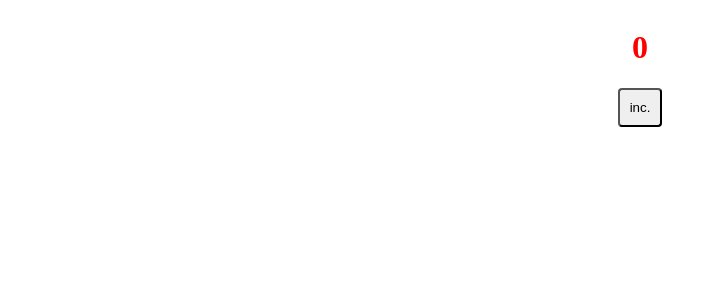
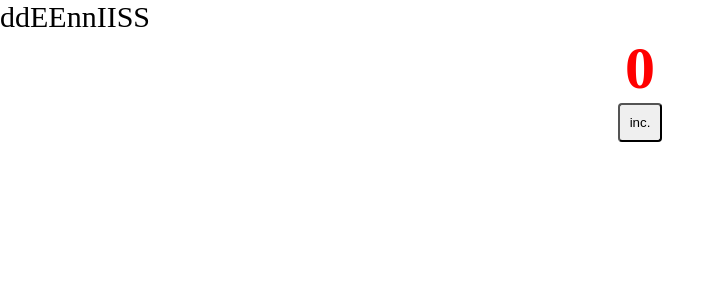
Before and after one commit to skillforce/advanced_pet_proj, a React app: page / in a window 1280 px wide. Shown: the top 300 px of the page, without its empty margins (0-724 px from the left). Built offline with nearby package versions, Linux system fonts and the light colour scheme.

Commit message:
with css module functionality and css/js bundle splitting

```diff
--- /dev/null
+++ b/global.d.ts
@@ -0,0 +1,4 @@
+declare module '*.scss' {
+    const content: Record<string, string>;
+    export default content;
+}
--- a/package.json
+++ b/package.json
@@ -19,6 +19,7 @@
     "@types/webpack-dev-server": "4.7.2",
     "css-loader": "6.6.0",
     "html-webpack-plugin": "5.5.0",
+    "mini-css-extract-plugin": "2.5.3",
     "sass": "1.49.9",
     "sass-loader": "12.6.0",
     "style-loader": "3.3.1",
--- /dev/null
+++ b/src/App.tsx
@@ -0,0 +1,14 @@
+import React from 'react';
+import {Counter} from './Component/Counter';
+import './index.scss'
+
+const App = () => {
+    return (
+        <div className={'app'}>
+            ddEEnnIISS
+          <Counter/>
+        </div>
+    );
+};
+
+export default App;
--- a/src/Component/Counter.scss
+++ b/src/Component/Counter.module.scss
@@ -1,14 +1,14 @@
-div{
+.counterContainer{
   display: flex;
   align-items: center;
   justify-content: center;
   flex-direction: column;
 }
-h1{
+.counterValueTitle{
   color: red;
 }
 
-button{
+.counterIncreaseBtn{
   padding: 10px;
   border-radius: 4px;
 }
--- a/src/Component/Counter.tsx
+++ b/src/Component/Counter.tsx
@@ -1,5 +1,5 @@
 import {useState} from 'react';
-import './Counter.scss'
+import s from './Counter.module.scss'
 
 
 export const Counter = () => {
@@ -9,9 +9,9 @@
     }
 
     return (
-        <div>
-            <h1>{counterValue}</h1>
-            <button onClick={onIncreaseCounter}>inc.</button>
+        <div className={s.counterContainer}>
+            <h1 className={s.counterValueTitle}>{counterValue}</h1>
+            <button className={s.counterIncreaseBtn} onClick={onIncreaseCounter}>inc.</button>
         </div>
     );
 };
--- /dev/null
+++ b/src/index.scss
@@ -0,0 +1,9 @@
+*{
+  margin:0;
+  padding:0;
+  box-sizing: border-box;
+}
+
+.app{
+  font-size:30px
+}
--- a/src/index.tsx
+++ b/src/index.tsx
@@ -1,8 +1,9 @@
 import {render} from 'react-dom';
-import {Counter} from './Component/Counter';
+import React from 'react';
+import App from './App';
 
 
 render(
-    <Counter/>,
+   <App/>,
     document.getElementById('root')
 )
```
Also changed, not shown: 4 other files (tests, documents, lock files or other folders).
